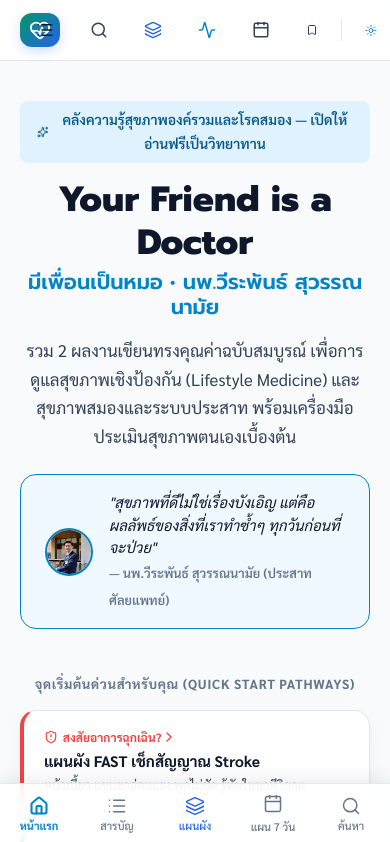
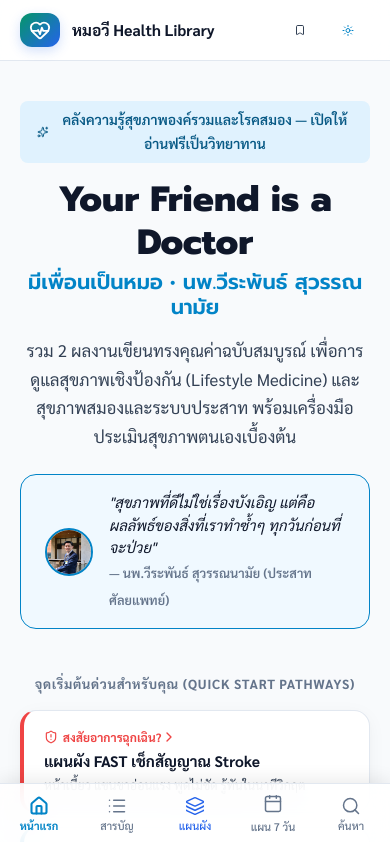
Before and after one commit to surakchatketniam-a11y/doctorv-ch, a React (Vite) app: page / in a window 390 px wide. Shown: the top 842 px of the page. Built offline with nearby package versions, Linux system fonts and the light colour scheme.

Commit message:
refactor(mobile): eliminate redundant top navbar buttons on mobile, consolidating navigation into MobileBottomNav

```diff
--- a/src/components/Navbar.jsx
+++ b/src/components/Navbar.jsx
@@ -113,10 +113,10 @@
           </div>
         </button>
 
-        {/* Action Buttons with responsive text labels on desktop and 44px touch targets on mobile */}
+        {/* Action Buttons: on mobile (<= 640px) primary navigation is handled by MobileBottomNav */}
         <div style={{ display: 'flex', alignItems: 'center', gap: '0.25rem', flexShrink: 0 }}>
           <button
-            className="btn btn-ghost nav-btn-labeled"
+            className="btn btn-ghost nav-btn-labeled nav-desktop-only"
             onClick={onOpenTOC}
             title="สารบัญด่วน (เปิดดู 61 บทความทั้งหมด)"
             aria-label="สารบัญด่วน 61 บทความ"
@@ -127,7 +127,7 @@
           </button>
 
           <button
-            className="btn btn-ghost nav-btn-labeled"
+            className="btn btn-ghost nav-btn-labeled nav-desktop-only"
             onClick={onOpenSearch}
             title="ค้นหาบทความข้ามทั้ง 2 เล่ม (Search)"
             aria-label="ค้นหาบทความในคลังความรู้สุขภาพ"
@@ -137,7 +137,7 @@
           </button>
 
           <button
-            className="btn btn-ghost nav-btn-labeled"
+            className="btn btn-ghost nav-btn-labeled nav-desktop-only"
             onClick={() => onOpenDiagrams && onOpenDiagrams('fast')}
             title="คลังแผนผังทางการแพทย์ & อินโฟกราฟิก (Medical Diagrams Hub)"
             aria-label="คลังแผนผังทางการแพทย์"
@@ -148,7 +148,7 @@
           </button>
 
           <button
-            className="btn btn-ghost nav-btn-labeled"
+            className="btn btn-ghost nav-btn-labeled nav-desktop-only"
             onClick={() => onOpenTools('lifestyle')}
             title="เครื่องมือประเมินสุขภาพ (FAST Test / เช็กความเสี่ยง NCDs / สมอง / การนอน)"
             aria-label="เครื่องมือประเมินสุขภาพ 4 หมวด"
@@ -159,7 +159,7 @@
           </button>
 
           <button
-            className="btn btn-ghost nav-btn-labeled"
+            className="btn btn-ghost nav-btn-labeled nav-desktop-only"
             onClick={onOpenPlan}
             title={`แผนสุขภาพ 7 วันของฉัน (${planCount} เป้าหมาย)`}
             aria-label="แผนสุขภาพ 7 วันของฉัน"
@@ -214,7 +214,7 @@
           </button>
 
           <button
-            className="btn btn-ghost nav-btn-labeled nav-desktop-only-btn"
+            className="btn btn-ghost nav-btn-labeled nav-desktop-only"
             onClick={onOpenAuthor}
             title="ประวัติผู้เขียนและช่องทางติดตาม (นพ.วีระพันธ์ สุวรรณนามัย)"
             aria-label="ประวัติผู้เขียน นพ.วีระพันธ์ สุวรรณนามัย"
@@ -224,6 +224,7 @@
           </button>
 
           <div
+            className="nav-desktop-only"
             style={{
               width: '1px',
               height: '22px',
--- a/src/index.css
+++ b/src/index.css
@@ -520,6 +520,11 @@
     display: none !important;
   }
 
+  /* Consolidate navigation: hide duplicate buttons in top navbar on mobile, leaving bottom nav to handle them */
+  .nav-desktop-only {
+    display: none !important;
+  }
+
   .nav-subtitle {
     display: none !important;
   }
```
